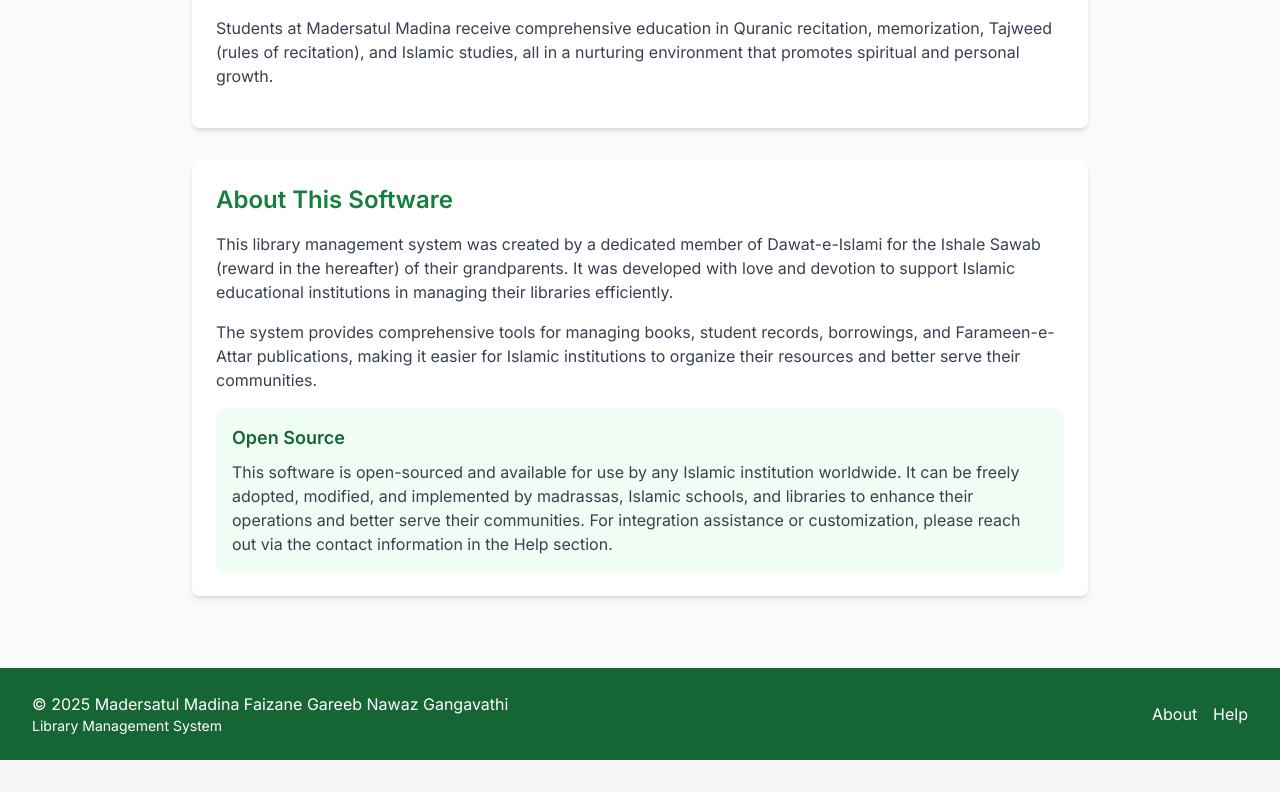
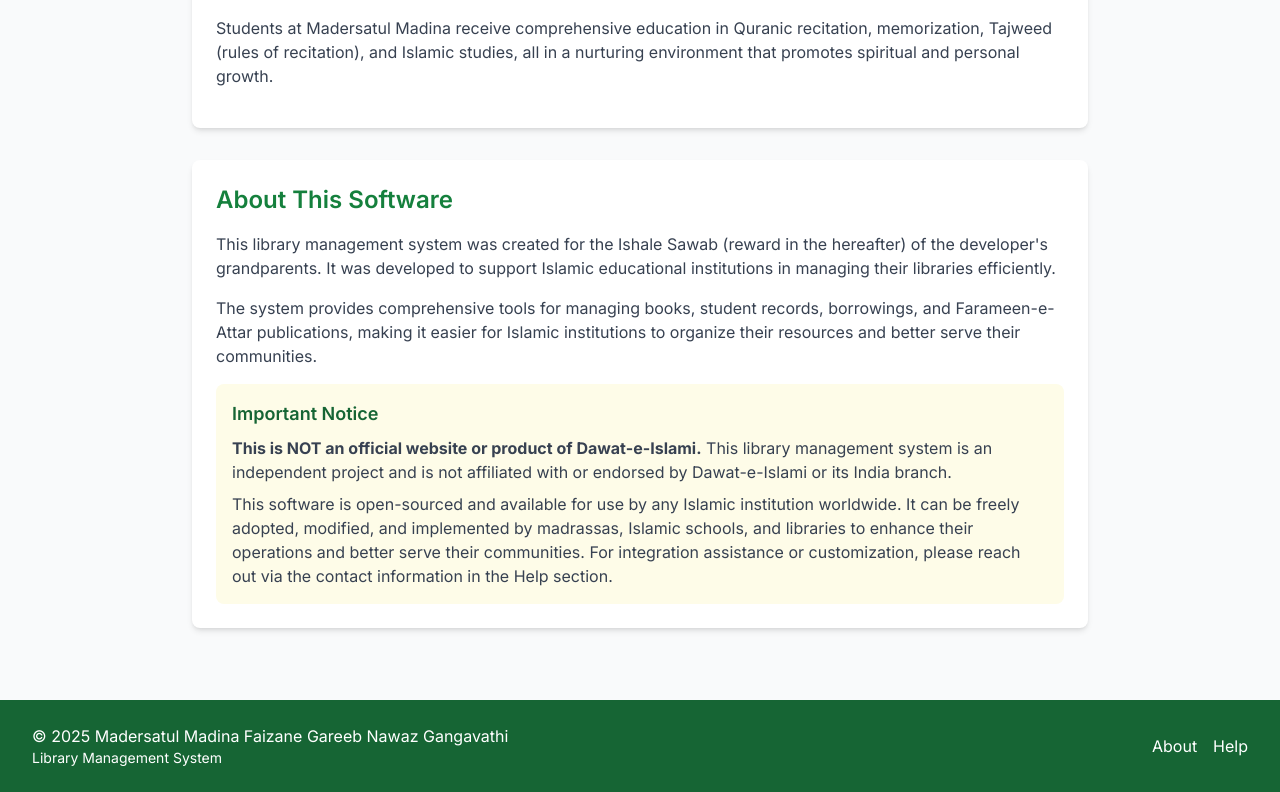
Before and after one commit to Reflexoptics01/mtmlibrary, a Next.js app: page /about in a window 1280 px wide. Shown: the part 878-1670 px from the top of the page. Before the commit the page ends 1638 px from the top, so only its background shows below. Built offline with nearby package versions, Linux system fonts and the light colour scheme; no server answers.

Commit message:
Update About section to clarify it's not an official Dawat-e-Islami website

```diff
--- a/src/app/about/page.tsx
+++ b/src/app/about/page.tsx
@@ -61,13 +61,16 @@
           <div className="p-6">
             <h2 className="text-2xl font-semibold text-green-700 mb-4">About This Software</h2>
             <p className="text-gray-700 mb-4">
-              This library management system was created by a dedicated member of Dawat-e-Islami for the Ishale Sawab (reward in the hereafter) of their grandparents. It was developed with love and devotion to support Islamic educational institutions in managing their libraries efficiently.
+              This library management system was created for the Ishale Sawab (reward in the hereafter) of the developer's grandparents. It was developed to support Islamic educational institutions in managing their libraries efficiently.
             </p>
             <p className="text-gray-700 mb-4">
               The system provides comprehensive tools for managing books, student records, borrowings, and Farameen-e-Attar publications, making it easier for Islamic institutions to organize their resources and better serve their communities.
             </p>
-            <div className="bg-green-50 p-4 rounded-lg">
-              <h3 className="text-lg font-semibold text-green-800 mb-2">Open Source</h3>
+            <div className="bg-yellow-50 p-4 rounded-lg">
+              <h3 className="text-lg font-semibold text-green-800 mb-2">Important Notice</h3>
+              <p className="text-gray-700 mb-2">
+                <span className="font-bold">This is NOT an official website or product of Dawat-e-Islami.</span> This library management system is an independent project and is not affiliated with or endorsed by Dawat-e-Islami or its India branch.
+              </p>
               <p className="text-gray-700">
                 This software is open-sourced and available for use by any Islamic institution worldwide. It can be freely adopted, modified, and implemented by madrassas, Islamic schools, and libraries to enhance their operations and better serve their communities. For integration assistance or customization, please reach out via the contact information in the Help section.
               </p>
```
